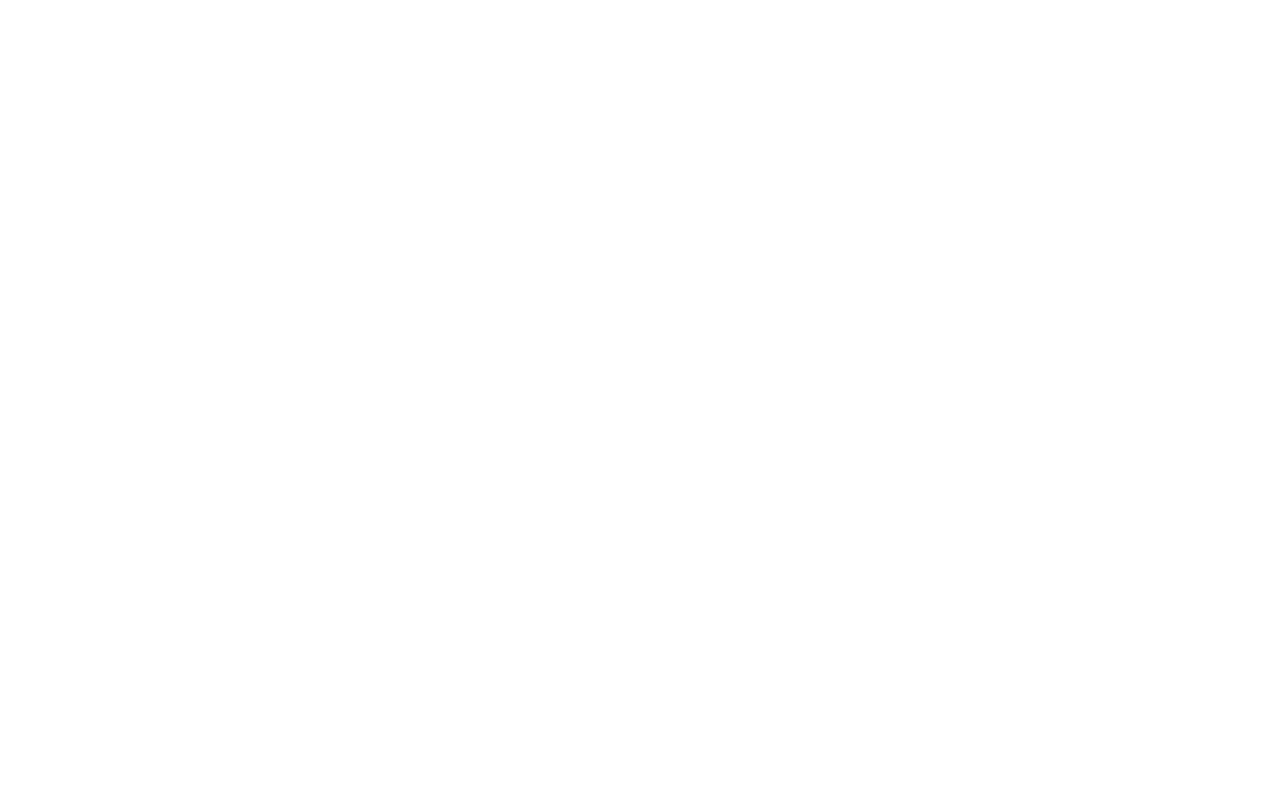
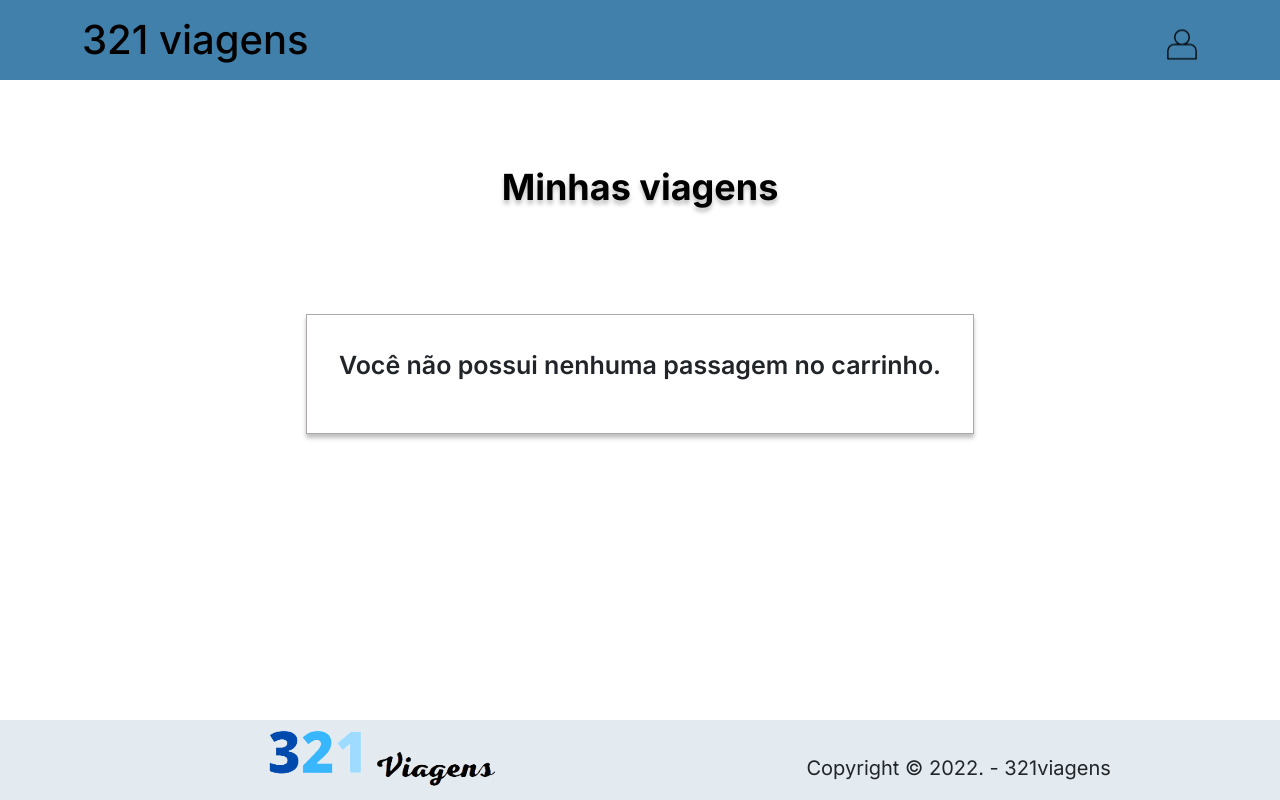
Before and after one commit to NeckBlick/Passagem-aera, a React (Create React App) app: page /carrinho in a window 1280 px wide. Before the commit this address had no page. Built offline with nearby package versions, Linux system fonts and the light colour scheme.

Commit message:
carrinho e footer

```diff
--- a/src/App.js
+++ b/src/App.js
@@ -4,6 +4,7 @@
 import Cadastro from "./pages/Cadastro";
 import Login from './pages/Login';
 import Logado from './pages/Logado';
+import Carrinho from './pages/Carrinho';
 
 function App() {
   return (
@@ -13,6 +14,7 @@
                 <Route path="/cadastro" element={ <Cadastro/> }/>
                 <Route path="/login" element={ <Login/> }/>
                 <Route path="/logado" element={ <Logado/> }/>
+                <Route path="/carrinho" element={ <Carrinho/> }/>
             </Routes>
         </BrowserRouter>
 
--- a/src/components/Footer/footer.css
+++ b/src/components/Footer/footer.css
@@ -9,9 +9,14 @@
     align-items: center;
     justify-content: space-evenly;
     background-color: #E4EBF0;
+    position: fixed;
+    width: 100%;
+    bottom:0;
+    left:0;
 }
 .logo{
 font-size: 2.5rem;
+margin-top: 2rem;
 }
 .texto-footer{
     font-size: 20px;
@@ -19,4 +24,5 @@
     font-style: normal;
     font-weight: 400;
     text-align: center;
+    margin-top: 2rem;
 }
--- a/src/components/Footer/index.js
+++ b/src/components/Footer/index.js
@@ -1,14 +1,10 @@
-import "bootstrap/dist/css/bootstrap.min.css";
-
 import "./footer.css";
 
 export default function Footer(){
     return(
         <footer>
-            {/* <img src="assets/321viagens.png" alt='logo da empresa'className='logo-footer'/> */}
-            <p className='logo'> 321 viagens</p>
-
-            <p className='texto-footer'>Copyright &copy; - 321viagens  </p>
+            <img src="assets/321viagens.png" alt='logo da empresa'className='logo-footer'/>
+            <p className='texto-footer'>Copyright © 2022. - 321viagens  </p>
         </footer>
     )
 }
--- a/src/pages/Cadastro/index.js
+++ b/src/pages/Cadastro/index.js
@@ -60,7 +60,7 @@
   return (
     <>
       <Header />
-      <div>
+      <div className="mb-5">
         <div className="container-fluid headerimg"><img src="assets/headerimg.png" alt="" className="headerimg"/></div>
         <div className="container mt-5">
           <h1 className="display-5">Cadastro</h1>
--- /dev/null
+++ b/src/pages/Carrinho/index.js
@@ -0,0 +1,34 @@
+import React from "react";
+import Header_dois from "../../components/Header_dois";
+import "./style.css";
+import Footer from "../../components/Footer";
+
+function Carrinho() {
+    return (
+        <>
+            <Header_dois />
+
+            <div className="geral">
+
+                <div className="text-minhasviagens">
+                    <p>Minhas viagens</p>
+                </div>
+
+                <div className="box">
+                    <div className="text_box">
+                        <p>
+                            Você não possui nenhuma passagem no carrinho.
+                        </p>
+                    </div>
+                </div>
+
+                <div className="cards">
+                </div>
+            </div>
+
+            <Footer />
+        </>
+    );
+}
+
+export default Carrinho;
--- /dev/null
+++ b/src/pages/Carrinho/style.css
@@ -0,0 +1,30 @@
+.text-minhasviagens p {
+    display: flex;
+    justify-content: center;
+    align-items: center;
+    font-family: 'Inter';
+    color: #000000;
+    text-shadow: 0px 4px 4px rgba(0, 0, 0, 0.25);
+    font-weight: bold;
+    font-size: 36px;
+    font-weight: 700;
+    margin-top: 3rem;
+}
+
+.box {
+    display: flex;
+    justify-content: center;
+    align-items: center;
+    margin-top: 8rem;
+    margin-bottom: 10rem;
+}
+
+.text_box {
+    box-sizing: border-box;
+    position: absolute;
+    background: #FFFFFF;
+    border: 1px solid rgba(147, 141, 141, 0.75);
+    box-shadow: 0px 4px 4px rgba(0, 0, 0, 0.25);
+    font-weight: bold;
+    font-weight: 600;
+}
--- a/src/pages/Logado/index.js
+++ b/src/pages/Logado/index.js
@@ -1,6 +1,6 @@
 import React from "react";
 import Header_dois from "../../components/Header_dois";
-import "./style.css";
+import "./logado.css";
 import Footer from "../../components/Footer";
 import { Link } from "react-router-dom";
 
@@ -17,7 +17,7 @@
         />
       </div>
 
-      <div className="card">
+      <div className="card_2">
         <div className="circulo_pessoa">
           <img src="assets/pessoas2.png" alt="pessoas" className="pessoas2" />
         </div>
--- a/src/pages/Logado/style.css
+++ b/src/pages/Logado/logado.css
@@ -8,7 +8,7 @@
 .img_header{
     width: 100%;
 }
-.card{
+.card_2{
     width: 639px;
 height: 863px;
 background: #E4EBF0;
--- a/src/pages/Login/index.js
+++ b/src/pages/Login/index.js
@@ -1,5 +1,5 @@
 import React, { useState } from "react";
-import "./style.css";
+import "./login.css";
 import Header from "../../components/Header";
 import { Link, Navigate } from "react-router-dom";
 
```
Also changed, not shown: src/pages/Home/index.js (+8 -8 lines), src/pages/Home/home.css (renamed from src/pages/Home/style.css), src/pages/Login/login.css (renamed from src/pages/Login/style.css).
